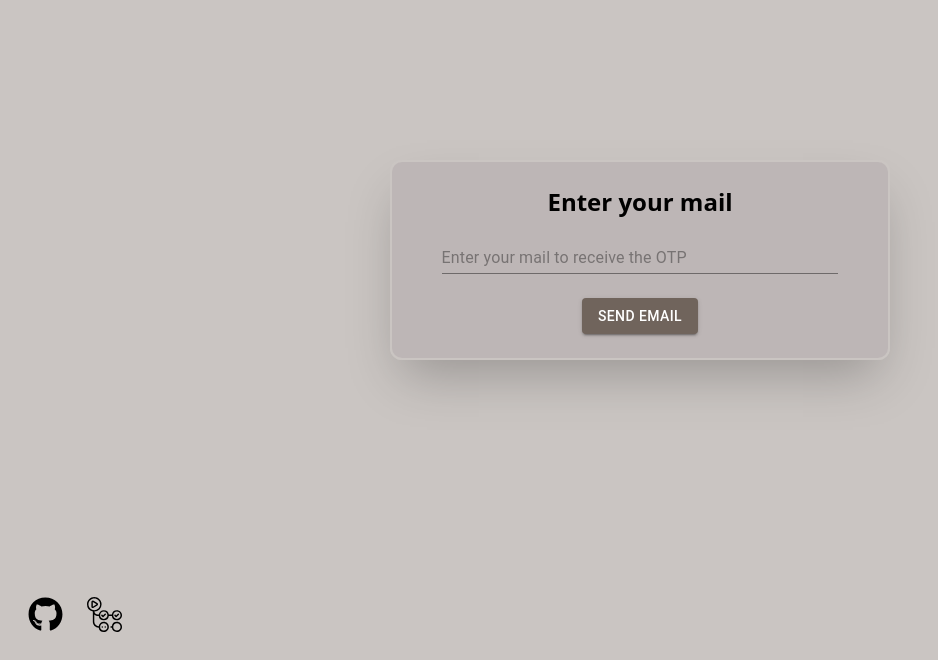
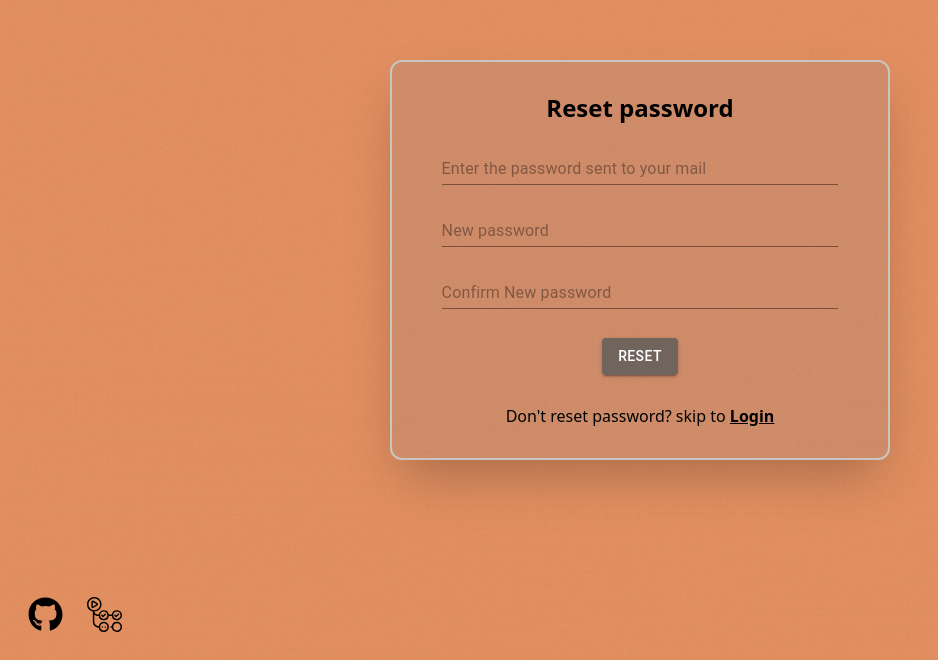
Before and after one commit to HariKalyan99/vart_fe, a React (Vite) app: page /forgot-pwd in a window 1280 px wide. Shown: the part 140-800 px from the top of the page, without its empty margins (0-938 px from the left). Built offline with nearby package versions, Linux system fonts and the light colour scheme; no server answers.

Commit message:
added the input validation

```diff
--- a/src/components/DetailsCard.jsx
+++ b/src/components/DetailsCard.jsx
@@ -5,14 +5,9 @@ import { IoMdPhonePortrait } from "react-icons/io";
 import { SiContributorcovenant } from "react-icons/si";
 import { FaBirthdayCake } from "react-icons/fa";
 import { FaRoute } from "react-icons/fa";
-import { FaChessKing } from "react-icons/fa";
-import { GiQueenCrown } from "react-icons/gi";
-import IconButton from "@mui/material/IconButton";
-import { GiPikeman } from "react-icons/gi";
 import { PiPlantFill } from "react-icons/pi";
 import { TfiDrupal } from "react-icons/tfi";
 import { TbShieldStar } from "react-icons/tb";
-import LightTooltip from "./utils/MUITooltip";
 import { useDispatch, useSelector } from "react-redux";
 import { getInduvidual } from "../../slices/CRUDSlices/CrudOperationSlice";
 import { useParams } from "react-router-dom";
--- a/src/components/pages/ForgotPwdPage.jsx
+++ b/src/components/pages/ForgotPwdPage.jsx
@@ -11,8 +11,15 @@ import {
 } from "../../../slices/AuthenticationSlices/AuthSlice";
 import CircularProgress from "@mui/material/CircularProgress";
 
+const validationObj = [
+  { type: "mail", valid: false },
+  { type: "pwd", valid: false },
+  { type: "confirmpwd", valid: false },
+];
+
 const ForgotPwdPage = () => {
-  const [mailSent, setMailSent] = useState(false);
+  const [mailSent, setMailSent] = useState(true);
+  const [getValid, setValid] = useState(validationObj);
   const [getEmail, setEmail] = useState("");
   const [getToken, setToken] = useState("");
   const [getNewPassword, setNewPassword] = useState("");
@@ -23,14 +30,13 @@ const ForgotPwdPage = () => {
     forgotPasswordMail,
     forgotPasswordEmailPending,
     resetPasswordResponse,
-    resetPasswordPending
+    resetPasswordPending,
   } = useSelector((state) => state.auth);
 
   useEffect(() => {
     dispatch(authActions.resetPasswordEmailResponse());
     dispatch(authActions.resetForgotPasswordResponse());
-  }, [])
-
+  }, []);
 
   useEffect(() => {
     if (forgotPasswordMail?.status === "success" && forgotPasswordMail) {
@@ -57,9 +63,23 @@ const ForgotPwdPage = () => {
     const token = getToken;
     const newPassword = getNewPassword;
     const confirmPassword = getConfirmNewPassword;
-    console.log(token, newPassword, confirmPassword)
     dispatch(authResetPassword({ token, newPassword, confirmPassword }));
   };
+
+  const updateValidation = (type, valid) => {
+    setValid((prevValid) =>
+      prevValid.map((item) => (item.type === type ? { ...item, valid } : item))
+    );
+  };
+
+  const handleChange = (setter, validator, type, e) => {
+    const value = e.target.value;
+    setter(value);
+    const isValid = validator(value);
+    updateValidation(type, !isValid);
+  };
+
+  const emailRegex = /^[^\s@]+@[^\s@]+\.[^\s@]+$/;
 
   return (
     <>
@@ -99,8 +119,21 @@ const ForgotPwdPage = () => {
                 variant="standard"
                 color="black"
                 value={getNewPassword}
-                onChange={(e) => setNewPassword(e.target.value)}
+                onChange={(e) =>
+                  handleChange(
+                    setNewPassword,
+                    (pwd) => pwd.length >= 7,
+                    "pwd",
+                    e
+                  )
+                }
               />
+              {getValid.find((x) => x.type === "pwd")?.valid && (
+                <span className="w-[80%] text-left text-sm text-raddishpinklight text-base">
+                  Password should be at least 7 characters!
+                </span>
+              )}
+
               <TextField
                 type="password"
                 className="w-[80%] mb-4"
@@ -108,9 +141,18 @@ const ForgotPwdPage = () => {
                 variant="standard"
                 color="black"
                 value={getConfirmNewPassword}
-                onChange={(e) => setConfirmNewPassword(e.target.value)}
+                onChange={(e) => {
+                  const value = e.target.value;
+                  setConfirmNewPassword(value);
+                  const isValid = value === getNewPassword;
+                  updateValidation("confirmpwd", !isValid);
+                }}
               />
-
+              {getValid.find((x) => x.type === "confirmpwd")?.valid && (
+                <span className="w-[80%] text-left text-sm text-raddishpinklight text-base">
+                  Password is not matching!
+                </span>
+              )}
               <Button
                 variant="contained"
                 type="submit"
@@ -141,9 +183,20 @@ const ForgotPwdPage = () => {
                 variant="standard"
                 color="black"
                 value={getEmail}
-                onChange={(e) => setEmail(e.target.value)}
+                onChange={(e) =>
+                  handleChange(
+                    setEmail,
+                    (email) => emailRegex.test(email),
+                    "mail",
+                    e
+                  )
+                }
               />
-
+              {getValid.find((x) => x.type === "mail")?.valid && (
+                <span className="w-[80%] text-left text-sm text-[red] text-base">
+                  Invalid email format!
+                </span>
+              )}
               <Button
                 variant="contained"
                 type="submit"
--- a/src/components/pages/LoginPage.jsx
+++ b/src/components/pages/LoginPage.jsx
@@ -18,9 +18,15 @@ import {
 import Cookies from "js-cookie";
 import { CircularProgress } from "@mui/material";
 
+const validationObj = [
+  { type: "mail", valid: false },
+  { type: "pwd", valid: false },
+];
+
 const LoginPage = () => {
   const [getEmail, setEmail] = useState("");
   const [getPassword, setPassword] = useState("");
+  const [getValid, setValid] = useState(validationObj);
 
   const [showPassword, setShowPassword] = useState(false);
   const navigate = useNavigate();
@@ -59,6 +65,21 @@ const LoginPage = () => {
     );
   };
 
+  const updateValidation = (type, valid) => {
+    setValid((prevValid) =>
+      prevValid.map((item) => (item.type === type ? { ...item, valid } : item))
+    );
+  };
+
+  const handleChange = (setter, validator, type, e) => {
+    const value = e.target.value;
+    setter(value);
+    const isValid = validator(value);
+    updateValidation(type, !isValid);
+  };
+
+  const emailRegex = /^[^\s@]+@[^\s@]+\.[^\s@]+$/;
+
   return (
     <Box className="w-full h-[100vh] flex justify-center items-center bg_wallpaper4">
       <Box className="h-[400px] w-[500px] border-2 rounded-xl bg-primary2 border-nostalgicblue shadow-2xl">
@@ -75,9 +96,20 @@ const LoginPage = () => {
             variant="standard"
             color="black"
             value={getEmail}
-            onChange={(e) => setEmail(e.target.value)}
+            onChange={(e) =>
+              handleChange(
+                setEmail,
+                (email) => emailRegex.test(email),
+                "mail",
+                e
+              )
+            }
           />
-
+          {getValid.find((x) => x.type === "mail")?.valid && (
+            <span className="w-[80%] text-left text-sm text-raddishpinklight text-base">
+              Invalid email format!
+            </span>
+          )}
           <FormControl className="w-[80%] mb-4" variant="standard">
             <InputLabel htmlFor="password" color="black">
               Enter your password
@@ -96,9 +128,16 @@ const LoginPage = () => {
               className="bg-transparent outline-none placeholder-[black] fs-2"
               color="black"
               value={getPassword}
-              onChange={(e) => setPassword(e.target.value)}
+              onChange={(e) =>
+                handleChange(setPassword, (pwd) => pwd.length >= 7, "pwd", e)
+              }
             />
           </FormControl>
+          {getValid.find((x) => x.type === "pwd")?.valid && (
+            <span className="w-[80%] text-left text-sm text-raddishpinklight text-base">
+              Password should be at least 7 characters!
+            </span>
+          )}
           <p className="text-center">
             Forgot password?{" "}
             <Link to={"/forgot-pwd"}>
--- a/src/components/pages/SignupPage.jsx
+++ b/src/components/pages/SignupPage.jsx
@@ -20,15 +20,23 @@ import {
 import Cookies from "js-cookie";
 import { CircularProgress } from "@mui/material";
 
+const validationObj = [
+  { type: "name", valid: false },
+  { type: "mail", valid: false },
+  { type: "pwd", valid: false },
+  { type: "confirmpwd", valid: false },
+  { type: "phone", valid: false },
+];
+
 const SignupPage = () => {
   const [showPassword, setShowPassword] = useState(false);
   const [showConfirmPassword, setShowConfirmPassword] = useState(false);
-  const [getRole, setRole] = useState("");
   const [getName, setName] = useState("");
   const [getEmail, setEmail] = useState("");
   const [getPassword, setPassword] = useState("");
   const [getConfirmPassword, setConfirmPassword] = useState("");
   const [getPhone, setPhone] = useState("");
+  const [getValid, setValid] = useState(validationObj);
   const navigate = useNavigate();
   const dispatch = useDispatch();
   const { registrationResponse, registrationPending } = useSelector(
@@ -54,7 +62,6 @@ const SignupPage = () => {
   const handleClickShowPassword = () => setShowPassword((prev) => !prev);
   const handleClickShowConfirmPassword = () =>
     setShowConfirmPassword((prev) => !prev);
-  const handleRoleChange = (event) => setRole(event.target.value);
   const handleRegisterSubmit = async (e) => {
     e.preventDefault();
     const animalname = getName;
@@ -62,7 +69,6 @@ const SignupPage = () => {
     const password = getPassword;
     const confirmPassword = getConfirmPassword;
     const phoneNumber = getPhone;
-    const animalRole = getRole?.toLowerCase();
     dispatch(
       authRegisterNew({
         animalname,
@@ -70,10 +76,25 @@ const SignupPage = () => {
         password,
         confirmPassword,
         phoneNumber,
-        animalRole,
       })
     );
   };
+
+  const updateValidation = (type, valid) => {
+    setValid((prevValid) =>
+      prevValid.map((item) => (item.type === type ? { ...item, valid } : item))
+    );
+  };
+
+  const handleChange = (setter, validator, type, e) => {
+    const value = e.target.value;
+    setter(value);
+    const isValid = validator(value);
+    updateValidation(type, !isValid);
+  };
+
+  const emailRegex = /^[^\s@]+@[^\s@]+\.[^\s@]+$/;
+  const phoneRegex = /^\d{10}$/;
 
   return (
     <>
@@ -92,8 +113,16 @@ const SignupPage = () => {
               variant="standard"
               color="black"
               value={getName}
-              onChange={(e) => setName(e.target.value)}
+              onChange={(e) =>
+                handleChange(setName, (name) => name.length >= 5, "name", e)
+              }
             />
+            {getValid.find((x) => x.type === "name")?.valid && (
+              <span className="w-[80%] text-left text-sm text-raddishpinklight text-base">
+                Name should be more than 5 characters and unique!
+              </span>
+            )}
+
             <TextField
               type="email"
               className="w-[80%] h-[40px] mb-4 bg-transparent outline-none border-b placeholder-[black] fs-2"
@@ -101,8 +130,20 @@ const SignupPage = () => {
               variant="standard"
               color="black"
               value={getEmail}
-              onChange={(e) => setEmail(e.target.value)}
+              onChange={(e) =>
+                handleChange(
+                  setEmail,
+                  (email) => emailRegex.test(email),
+                  "mail",
+                  e
+                )
+              }
             />
+            {getValid.find((x) => x.type === "mail")?.valid && (
+              <span className="w-[80%] text-left text-sm text-raddishpinklight text-base">
+                Invalid email format!
+              </span>
+            )}
 
             <FormControl className="w-[80%] mb-4" variant="standard">
               <InputLabel htmlFor="password" color="black">
@@ -122,9 +163,16 @@ const SignupPage = () => {
                 className="bg-transparent outline-none placeholder-[black] fs-2"
                 color="black"
                 value={getPassword}
-                onChange={(e) => setPassword(e.target.value)}
+                onChange={(e) =>
+                  handleChange(setPassword, (pwd) => pwd.length >= 7, "pwd", e)
+                }
               />
             </FormControl>
+            {getValid.find((x) => x.type === "pwd")?.valid && (
+              <span className="w-[80%] text-left text-sm text-raddishpinklight text-base">
+                Password should be at least 7 characters!
+              </span>
+            )}
 
             <FormControl className="w-[80%] mb-4" variant="standard">
               <InputLabel htmlFor="confirmPassword" color="black">
@@ -147,9 +195,19 @@ const SignupPage = () => {
                 className="bg-transparent outline-none placeholder-[black] fs-2"
                 color="black"
                 value={getConfirmPassword}
-                onChange={(e) => setConfirmPassword(e.target.value)}
+                onChange={(e) => {
+                  const value = e.target.value;
+                  setConfirmPassword(value);
+                  const isValid = value === getPassword;
+                  updateValidation("confirmpwd", !isValid);
+                }}
               />
             </FormControl>
+            {getValid.find((x) => x.type === "confirmpwd")?.valid && (
+              <span className="w-[80%] text-left text-sm text-raddishpinklight text-base">
+                Password is not matching!
+              </span>
+            )}
 
             <TextField
               type="tel"
@@ -158,29 +216,21 @@ const SignupPage = () => {
               variant="standard"
               color="black"
               value={getPhone}
-              onChange={(e) => setPhone(e.target.value)}
+              onChange={(e) =>
+                handleChange(
+                  setPhone,
+                  (phone) => phoneRegex.test(phone),
+                  "phone",
+                  e
+                )
+              }
               required
             />
-
-            <FormControl className="w-[80%] mb-4" variant="standard">
-              <InputLabel color="black">Desired role? (optional)</InputLabel>
-              <Select
-                value={getRole}
-                onChange={handleRoleChange}
-                displayEmpty
-                className="bg-transparent outline-none placeholder-[black] fs-2"
-                color="black"
-                inputProps={{
-                  "aria-label": "Desired role",
-                }}
-              >
-                <MenuItem value="" disabled>
-                  Desired role? (optional)
-                </MenuItem>
-                <MenuItem value="kingofjungle">KING OF JUNGLE</MenuItem>
-                <MenuItem value="queenofjungle">QUEEN OF JUNGLE</MenuItem>
-              </Select>
-            </FormControl>
+            {getValid.find((x) => x.type === "phone")?.valid && (
+              <span className="w-[80%] text-left text-sm text-raddishpinklight text-base">
+                Invalid phone!
+              </span>
+            )}
 
             <p className="text-center">
               Already have an account?{" "}
```
Also changed, not shown: tailwind.config.js (+13 -1 lines), helpers/helperFunction.js (line endings or trailing spaces).
